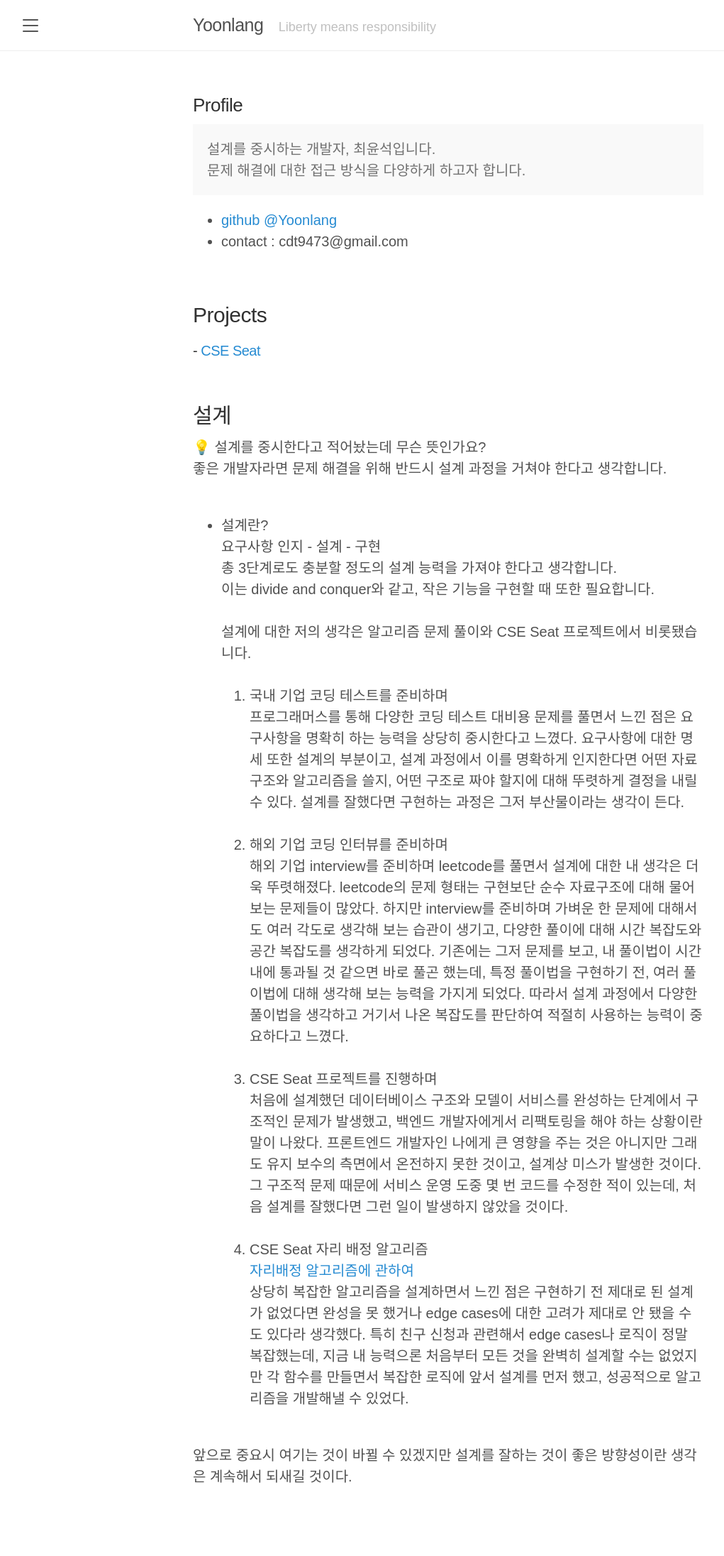
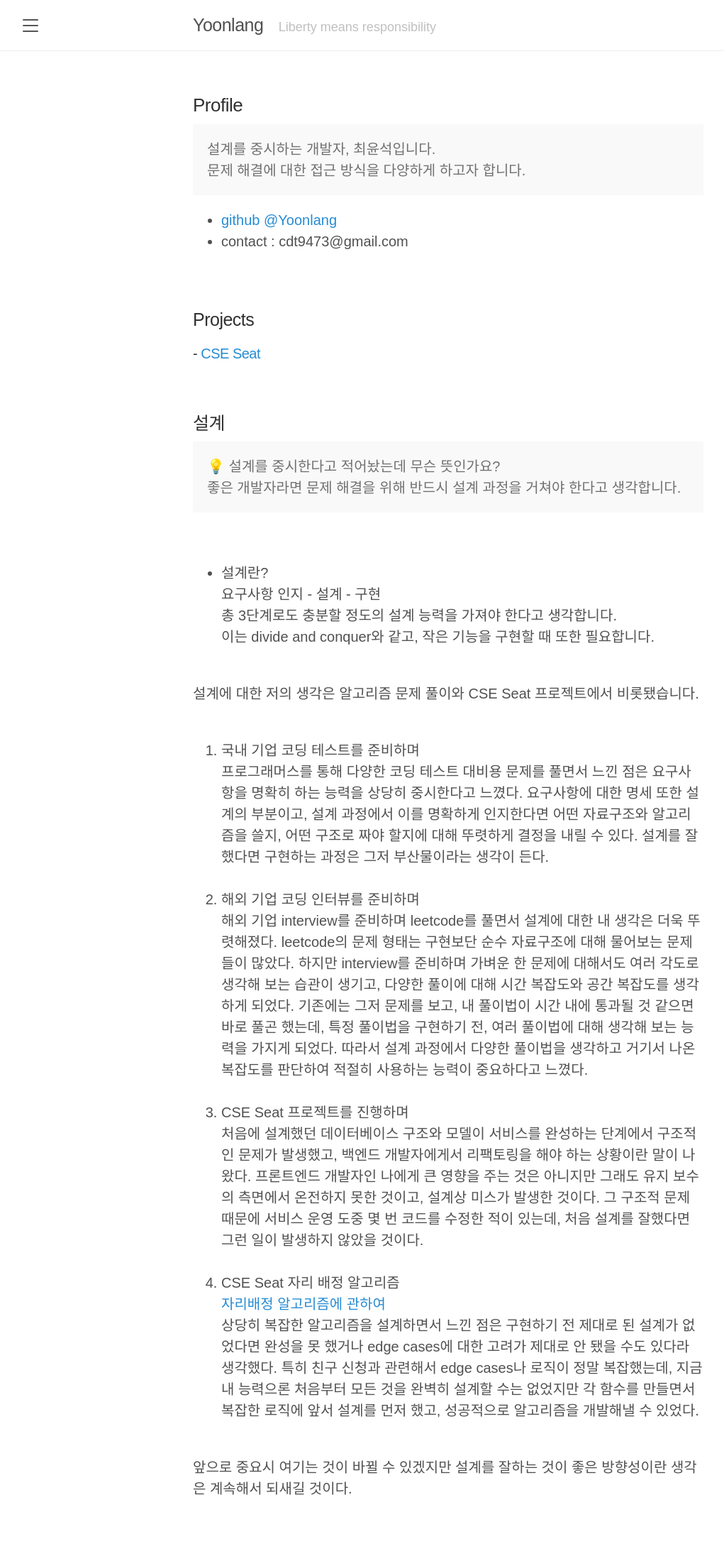
Before and after one commit to Yoonlang/Yoonlang.github.io, a Jekyll site: the page built from Profile.md, in a window 1280 px wide. Shown: the whole page at 71% size, without its empty margins (8-1029 px from the left). Built offline with Jekyll 4.4.1, drawn with Linux system fonts in a browser that asks for light colours; some web fonts are replaced.

Commit message:
fix: typo

```diff
--- a/Profile.md
+++ b/Profile.md
@@ -12,21 +12,24 @@ title: Profile
 
 <br/>
 
-## Projects
+### Projects
 
 #### - [CSE Seat](https://github.com/CSE-seat/CSE-Seat)
 
 <br/>
 
-## 설계
+### 설계
+<p class="message">
 💡 설계를 중시한다고 적어놨는데 무슨 뜻인가요?<br/>
 좋은 개발자라면 문제 해결을 위해 반드시 설계 과정을 거쳐야 한다고 생각합니다.<br/>
+</p>
 <br/>
 * 설계란?<br/>
 요구사항 인지 - 설계 - 구현<br/>
 총 3단계로도 충분할 정도의 설계 능력을 가져야 한다고 생각합니다.<br/>
 이는 divide and conquer와 같고, 작은 기능을 구현할 때 또한 필요합니다.<br/>
 <br/>
+
 설계에 대한 저의 생각은 알고리즘 문제 풀이와 CSE Seat 프로젝트에서 비롯됐습니다.<br/>
 <br/>
 1. 국내 기업 코딩 테스트를 준비하며<br/>
```
